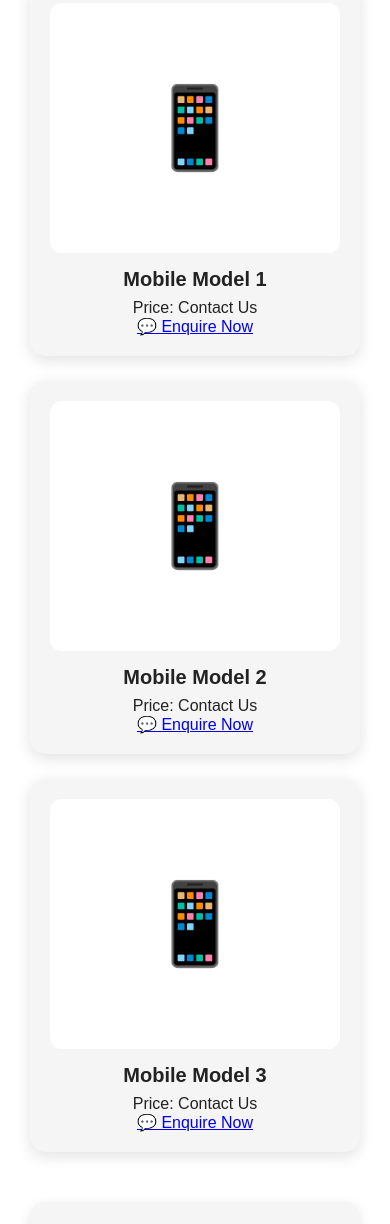
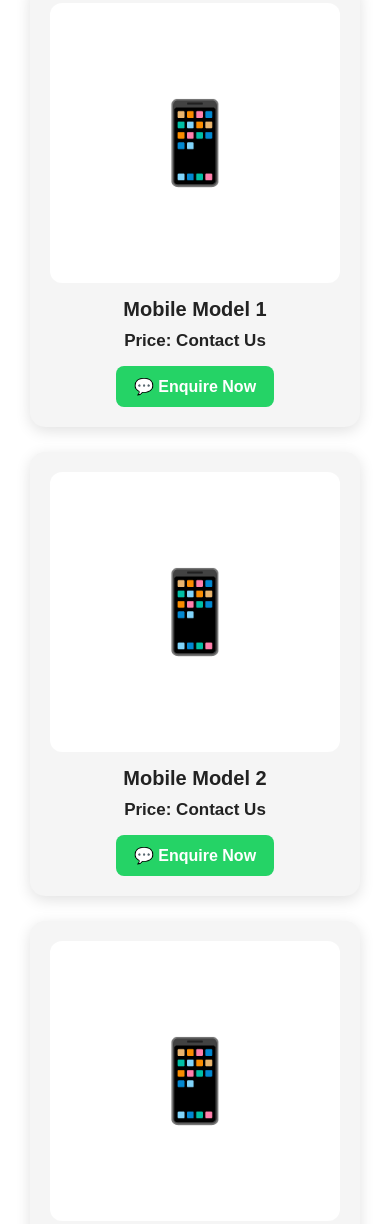
Before and after one commit to sandesh-webdev/jijai-business, a plain HTML site: page index.html in a window 390 px wide. Shown: the part 3508-4732 px from the top of the page. Drawn offline with Linux system fonts and the light colour scheme.

Commit message:
Update style.css

```diff
--- a/style.css
+++ b/style.css
@@ -229,6 +229,74 @@ button:hover {
 
 .whatsapp-btn {
     background: #25D366;
+}
+
+
+/* ================= MOBILE SALES ================= */
+
+.mobile-sales {
+    max-width: 1100px;
+    margin: 50px auto;
+    text-align: center;
+}
+
+.mobile-sales h3 {
+    font-size: 28px;
+    margin-bottom: 10px;
+}
+
+.sales-subtitle {
+    font-size: 17px;
+    margin-bottom: 30px;
+}
+
+.mobile-gallery {
+    display: grid;
+    grid-template-columns: repeat(3, 1fr);
+    gap: 25px;
+}
+
+.mobile-card {
+    background: #f5f5f5;
+    padding: 20px;
+    border-radius: 15px;
+    box-shadow: 0 4px 15px rgba(0, 0, 0, 0.12);
+}
+
+.mobile-placeholder {
+    height: 250px;
+    display: flex;
+    align-items: center;
+    justify-content: center;
+    background: white;
+    border-radius: 12px;
+    font-size: 80px;
+    margin-bottom: 15px;
+}
+
+.mobile-card h4 {
+    font-size: 20px;
+    margin-bottom: 8px;
+}
+
+.mobile-price {
+    font-size: 17px;
+    font-weight: bold;
+    margin: 10px 0 15px;
+}
+
+.mobile-enquiry {
+    display: inline-block;
+    padding: 11px 18px;
+    background: #25D366;
+    color: white;
+    text-decoration: none;
+    border-radius: 8px;
+    font-weight: bold;
+}
+
+.mobile-enquiry:hover {
+    opacity: 0.85;
 }
 
 
@@ -490,6 +558,14 @@ html {
         max-width: 100%;
     }
 
+    .mobile-gallery {
+        grid-template-columns: 1fr;
+    }
+
+    .mobile-placeholder {
+        height: 280px;
+    }
+
     .mobile-services {
         flex-direction: column;
         align-items: center;
@@ -509,63 +585,3 @@ html {
     }
 
 }
-/* ================= MOBILE SALES ================= */
-
-.mobile-sales {
-    max-width: 1100px;
-    margin: 50px auto;
-    text-align: center;
-}
-
-.mobile-sales h3 {
-    font-size: 28px;
-    margin-bottom: 10px;
-}
-
-.sales-subtitle {
-    font-size: 17px;
-    margin-bottom: 30px;
-}
-
-.mobile-gallery {
-    display: grid;
-    grid-template-columns: repeat(3, 1fr);
-    gap: 25px;
-}
-
-.mobile-card {
-    background: #f5f5f5;
-    padding: 20px;
-    border-radius: 15px;
-    box-shadow: 0 4px 15px rgba(0, 0, 0, 0.12);
-}
-
-.mobile-placeholder {
-    height: 250px;
-    display: flex;
-    align-items: center;
-    justify-content: center;
-    background: white;
-    border-radius: 12px;
-    font-size: 80px;
-    margin-bottom: 15px;
-}
-
-.mobile-card h4 {
-    font-size: 20px;
-    margin-bottom: 8px;
-}
-
-.mobile-card p {
-    margin: 0;
-}
-
-/* Mobile */
-
-@media (max-width: 768px) {
-
-    .mobile-gallery {
-        grid-template-columns: 1fr;
-    }
-
-}
```
